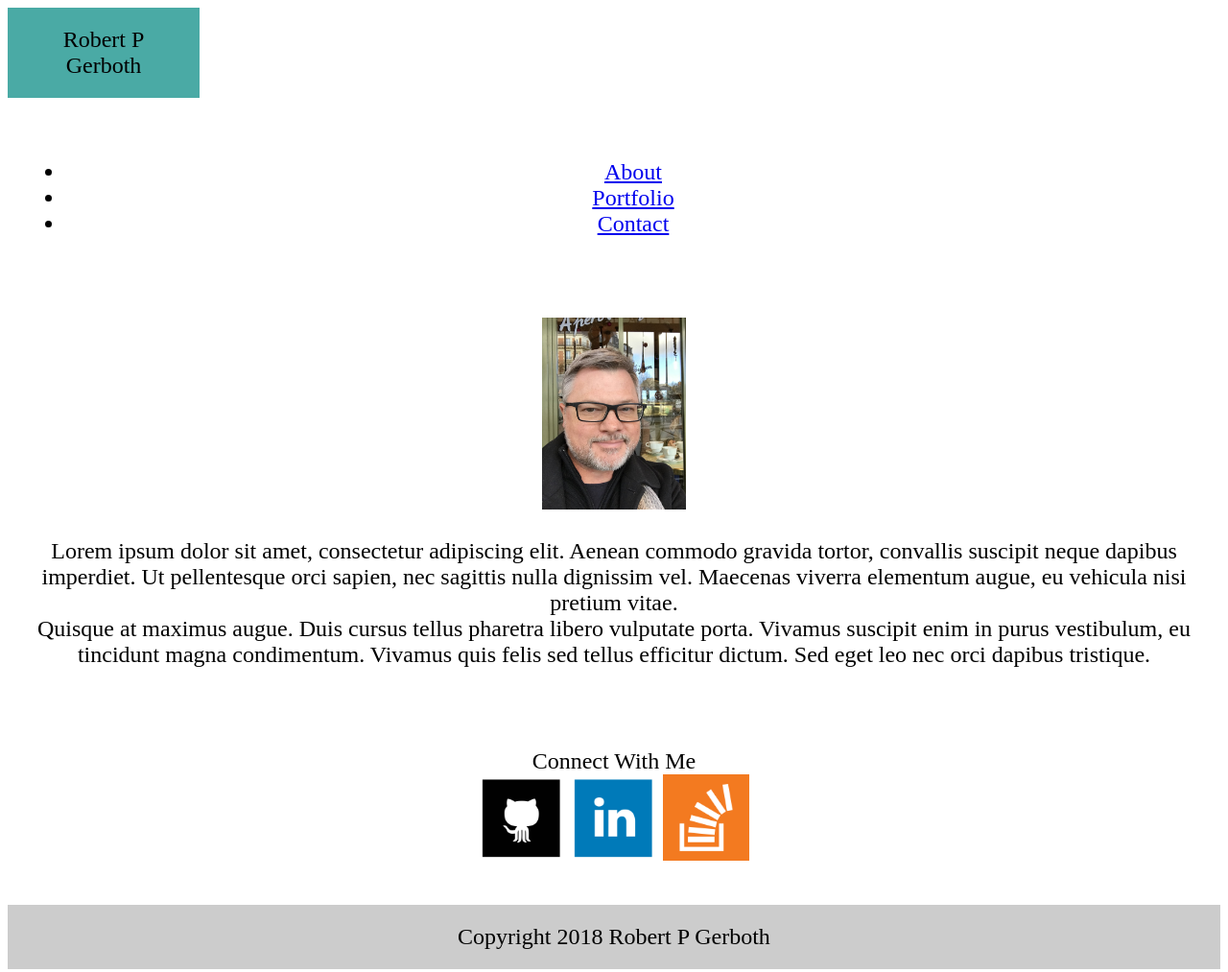
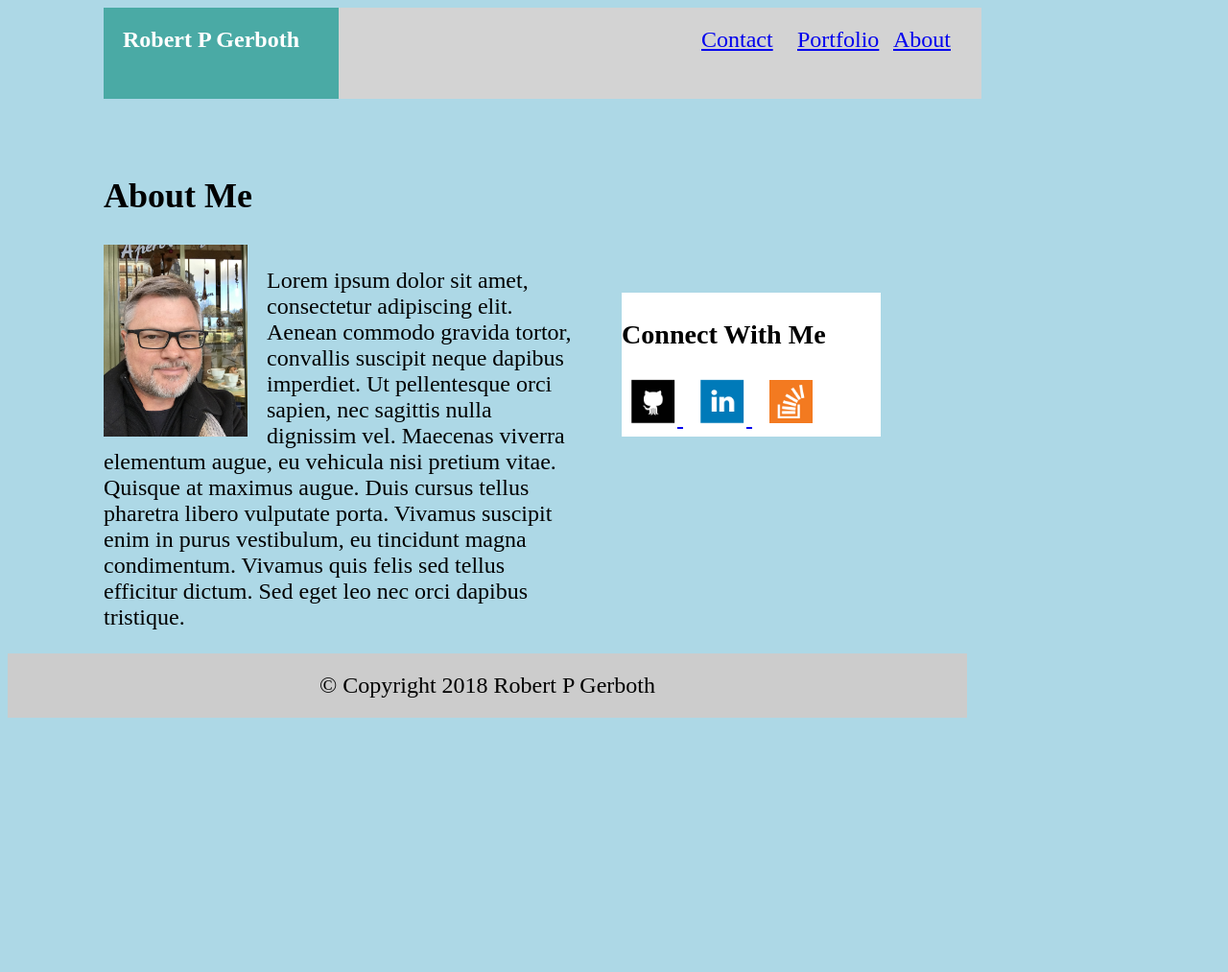
Before and after one commit to RGerboth/Basic-Portfolio, a plain HTML site: page index.html in a window 1280 px wide. Shown: the whole page at 96% size. After the commit the page ends 800 px from the top, so only its background shows below. Drawn offline with Linux system fonts and the light colour scheme.

Commit message:
Initial Homework Submisstion

```diff
--- a/assets/css/style.css
+++ b/assets/css/style.css
@@ -2,33 +2,85 @@
  * Personal Profile CSS
  **/
 
-* {
-  box-sizing: border-box;
-  text-align: center;
+body {
+	font-size: 24px;
+	/*background-image: url("assets/images/circles-light.png");*/
+	background-color: lightblue;
 }
 
-body {
-	font-size: 24px;
+#name {
+	background-color: #4aaaa5;
+	color:white;
+	height: 75px;
+	margin-left: 100px;
+	width: 225px;
+	float:left;
+	padding-top: 20px;
+	font-weight: bold;
+	padding-left: 20px;
 }
 
-header {
-  padding: 20px;
-  margin-bottom: 20px;
-  color: #77777;
-  background: #4aaaa5;
-  width: 200px;
+
+#navbar {
+	background: lightgray;
+	height: 75px;
+	width: 670px;
+	float:left;
+	padding-top: 20px;
 }
 
-section {
-	padding: 20px;
-	margin-bottom: 20px;
+
+ul {
+    list-style-type: none;
+    margin: 0;
+    padding: 0;
+    background-color: white;
 }
 
-#about {
+li {
+
+    float: right;
+    width: 100px;
+    background-color: lightgray;
+}
+
+a {
+    display: inline;
+    padding: 8px;
+}
+
+#mainSection {
+	width: 500px;
+	padding-top: 50px;
+	margin-left: 100px;
+
+	border: 10px;
+}
+
+#aboutMe {
 	float:left;
-	background: #666;
-	width: 33%;
-	color: white;
+}
+
+#connectWithMe {
+	background-color: white;
+	border:10px black;
+	width: 270px;
+	float: left;
+	margin-left: 40px;
+	margin-top: 50px;
+	height: 150px;
+}
+
+
+
+#profilePic {
+	float:left;
+	margin-right: 20px;
+}
+
+.clearfix {
+	clear:both !important;
+	display: block;
 }
 
 #portfolio {
@@ -39,22 +91,9 @@ section {
 }
 
 #contact {
-	float:left;
 	background: #666;
 	color: white;
 	width: 33.33%;
-}
-
-#full {
-    /*clear: both;*/
-	background: #eee;
-	overflow: auto;
-}
-
-#division {
-	background: #6ea3da;
-	padding: 20px;
-	margin-top: 20px;
 }
 
 aside {
@@ -70,4 +109,8 @@ aside {
 footer {
 	padding: 20px;
 	background: #ccc;
+	/*float:bottom;*/
+	/*position:fixed bottom;*/
+	text-align: center;
+	width: 960px;
 }
--- a/index.html
+++ b/index.html
@@ -10,44 +10,56 @@
 </head>
 
 <body>
-  <div id=header>
-    <header>
+  <!-- <div class="container"> -->
+    <!-- <div id=header> -->
+      <section id="name">
             Robert P Gerboth
-    </header>
+      </section>
 
-    <section id=navbar>
+      <section id="navbar">
         <ul>
           <li><a href="index.html">About</a></li>
           <li><a href="portfolio.html">Portfolio</a></li>
           <li><a href="contact.html">Contact</a></li>
         </ul>
       </section>
-  </div>
 
-  <div id="mainSection">
-    <section id="aboutme">
-      <img src="assets/images/ProfilePictureJan2018.jpg" alt="Profile Picture" style="width:150px;height:200px">
+    <!-- </div> -->
+
+    <div id="mainSection" class="clearfix">
+
+      <h2>About Me</h2>
+
+      <section id="aboutMe">
+        <img id="profilePic" src="assets/images/ProfilePictureJan2018.jpg" alt="Profile Picture" style="width:150px;height:200px">
         <p>
           Lorem ipsum dolor sit amet, consectetur adipiscing elit. Aenean commodo gravida tortor, convallis suscipit neque dapibus imperdiet. Ut pellentesque orci sapien, nec sagittis nulla dignissim vel. Maecenas viverra elementum augue, eu vehicula nisi pretium vitae.
           <br>
           Quisque at maximus augue. Duis cursus tellus pharetra libero vulputate porta. Vivamus suscipit enim in purus vestibulum, eu tincidunt magna condimentum. Vivamus quis felis sed tellus efficitur dictum. Sed eget leo nec orci dapibus tristique.
         </p>
       </section>
-
-    <section id="connectWithMe">
-      Connect With Me
-      <div id=connectIcons>
-          <img src="assets/images/if_github_square_black_107109.png" alt="Github" style="width:90px; height:90px;">
-
-          <img src="assets/images/if_linkedin_square_color_107091.png" alt="LinkedIn" style="width:90px; height:90px;">
-
-          <img src="assets/images/if_overflow_334695.png" alt="Stack Overflow" style="width:90px; height:90px;">
-      </div>
-    </section>
     </div>
 
+    <div id="connectWithMe">
+
+        <h3>Connect With Me</h3>
+
+        <div id=connectIcons>
+          <a class="socialIcon" href="https://github.com/RGerboth">
+            <img src="assets/images/if_github_square_black_107109.png" alt="Robert Gerboth Github Profile" style="width:50px;height:50px;border:0;">
+          </a>
+          <a class="socialIcon" href="http://www.linkedin.com/in/Robert-Gerboth">
+            <img src="assets/images/if_linkedin_square_color_107091.png" alt="Robert Gerboth LinkedIn Profile" style="width:50px;height:50px;border:0;">
+          </a>
+          <a class="socialIcon" href="https://stackoverflow.com/users/8967940/rgerboth?tab=profile">
+            <img src="assets/images/if_overflow_334695.png" alt="Robert Gerboth Stck Overflow Profile" style="width:45px; height:45px; border: 2px solid white">
+          </a>
+        </div>
+    </div>
+    <!-- </div> -->
+  <!-- </div> -->
   <footer class="clearfix">
-    Copyright 2018 Robert P Gerboth
+    &copy; Copyright 2018 Robert P Gerboth
   </footer>
 
 </body>
```
Also changed, not shown: contact.html (+18 -13 lines), portfolio.html (+17 -13 lines), assets/images/circles-light.png (added), assets/images/circles-light/readme.txt (added), 1 other file. Lines whose indentation alone changed are shown as unchanged.
